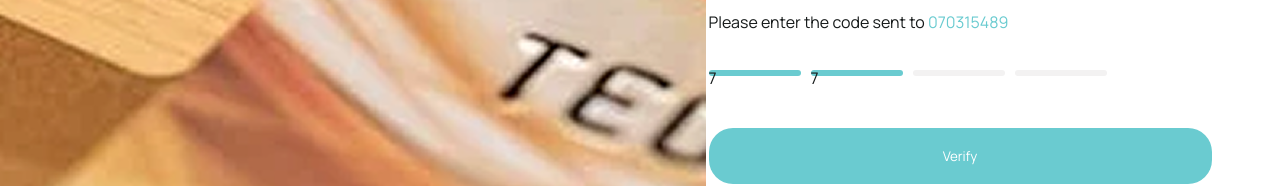
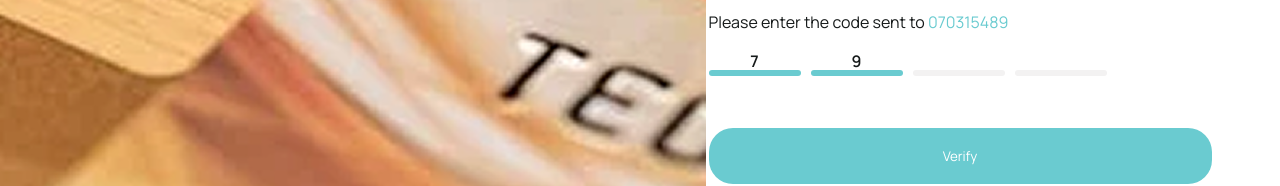
Before and after one commit to Chidinmaojimba/projectpayment, a React (Vite) app: page /phoneNumberAut in a window 1280 px wide. Shown: the part 682-868 px from the top of the page. Built offline with nearby package versions, Linux system fonts and the light colour scheme.

Commit message:
added login page

```diff
--- a/src/Pages/PhonenumberAut.jsx
+++ b/src/Pages/PhonenumberAut.jsx
@@ -38,7 +38,7 @@ const PhoneNumberAut = () => {
                                     {/* <div></div> */}
                                     </div>
                                      <div className="row-write">
-                                    <p>7</p>
+                                    <p>9</p>
                                     {/* <div></div> */}
                                     </div>
                                     <div></div>
--- a/src/index.css
+++ b/src/index.css
@@ -109,10 +109,26 @@ form {
 .row {
     display: flex;
     gap:10px;
+    width: 100%;
 
 }
 .row-write{
  display: block;
+}
+
+.row-write h4{
+margin-bottom: 10px;
+}
+
+.row-write p{
+  margin-top: -17px;
+  text-align: center;
+  font-weight: 600;
+  font-style: SemiBold;
+  font-size: 16px;
+  line-height: 100%;
+
+
 
 }
 
```
